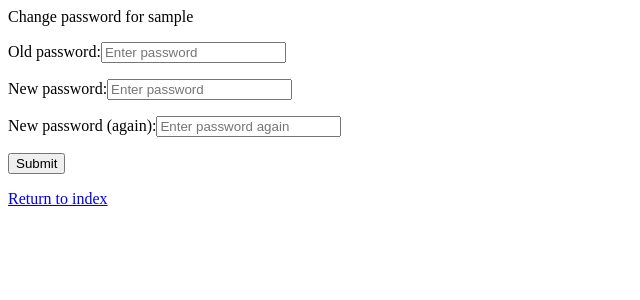
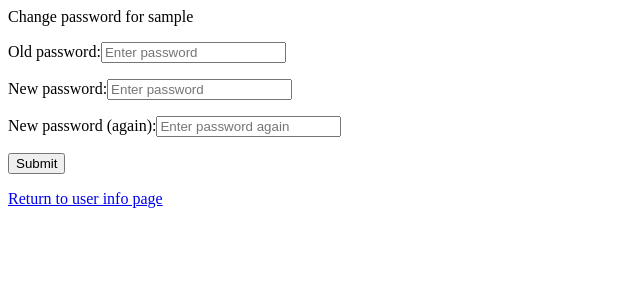
Before and after one commit to leonier/little-uploader, a PHP site: page /change_password.php?uid=1 in a window 1280 px wide. Shown: the top 300 px of the page, without its empty margins (0-640 px from the left). Run offline with PHP 8.4, Linux system fonts and the light colour scheme; the visitor is signed in with stand-in values (Sample User, id 1); tables that the repository leaves empty hold one stand-in row (values such as "Sample post").

Commit message:
Do not redirect to referer until I figure out how that works.

```diff
--- a/lupload/change_password.php
+++ b/lupload/change_password.php
@@ -54,6 +54,6 @@
 				<p><input type="submit" value="Submit" /></p>
 			</form>
 		<?php endif; ?>
-		<?php lastPageorindexPage(); ?>
+		<?php userInfoPage($user['id']); ?>
 	</body>
 </html>
--- a/lupload/change_password_save.php
+++ b/lupload/change_password_save.php
@@ -76,5 +76,5 @@
 	$newsha1=$db->updateuserpassword($user['id'], $_POST["password1"]);
 	$_SESSION['password'] = $newsha1;
 	echo "<p>Password updated!</p>";
-	indexPage();
+	userInfoPage($user['id']);
 ?>
--- a/lupload/tools.php
+++ b/lupload/tools.php
@@ -19,6 +19,10 @@ function lastPage()
 function indexPage()
 {
 	echo "<p><a href=\"index.php\">Return to index</a></p>";
+}
+function userInfoPage($uid)
+{
+	echo "<p><a href=\"usrinfo.php?uid=" . $uid . "\">Return to user info page</a></p>";
 }
 function lastPageorindexPage()
 {
--- a/lupload/usrinfo.php
+++ b/lupload/usrinfo.php
@@ -51,6 +51,6 @@
 			<p>User options</p>
 			<p><a href="change_password.php?uid=<?php echo $user['id']; ?>">Change password</a></p>
 		<?php endif; ?>
-		<?php lastPageorindexPage(); ?>
+		<?php indexPage(); ?>
 	</body>
 </html>
```
